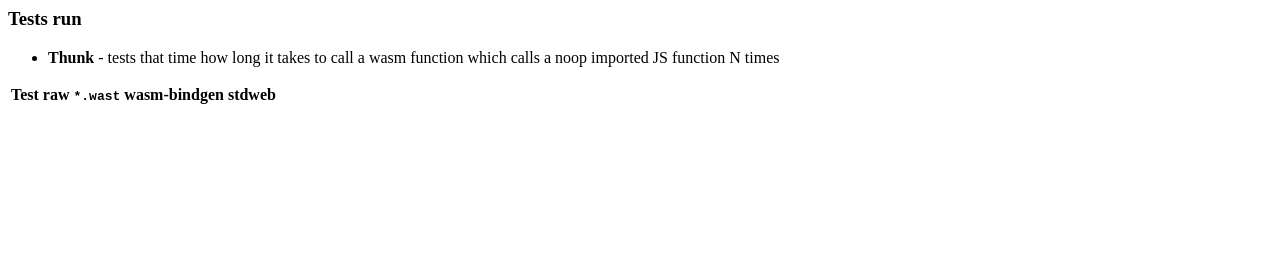
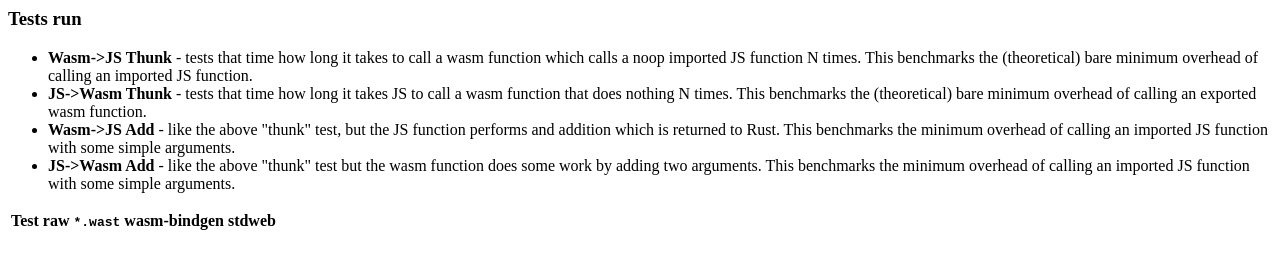
Before and after one commit to alexcrichton/rust-wasm-benchmark, a plain HTML site: page index.html in a window 1280 px wide. Drawn offline with Linux system fonts and the light colour scheme; a script that the page names is missing.

Commit message:
Add a readme and update decriptions

```diff
--- a/index.html
+++ b/index.html
@@ -108,8 +108,29 @@
     <h3>Tests run</h3>
     <ul>
       <li>
-        <strong>Thunk</strong> - tests that time how long it takes to
-        call a wasm function which calls a noop imported JS function N times
+        <strong>Wasm->JS Thunk</strong> - tests that time how long it takes to
+        call a wasm function which calls a noop imported JS function N times.
+        This benchmarks the (theoretical) bare minimum overhead of calling an
+        imported JS function.
+      </li>
+      <li>
+        <strong>JS->Wasm Thunk</strong> - tests that time how long it takes JS to
+        call a wasm function that does nothing N times.  This benchmarks the
+        (theoretical) bare minimum overhead of calling an exported wasm
+        function.
+      </li>
+      <li>
+        <strong>Wasm->JS Add</strong> - like the above "thunk" test, but the JS
+        function performs and addition which is returned to Rust. This
+        benchmarks the minimum overhead of calling an
+        imported JS function with some simple arguments.
+      </li>
+      <li>
+        <strong>JS->Wasm Add</strong> - like the above "thunk" test but the wasm
+        function does some work by adding two arguments. This benchmarks the
+        minimum overhead of calling an imported JS function with some simple
+        arguments.
+      </li>
       </li>
     </ul>
     <table id='table'>
```
Also changed, not shown: 2 other files.
